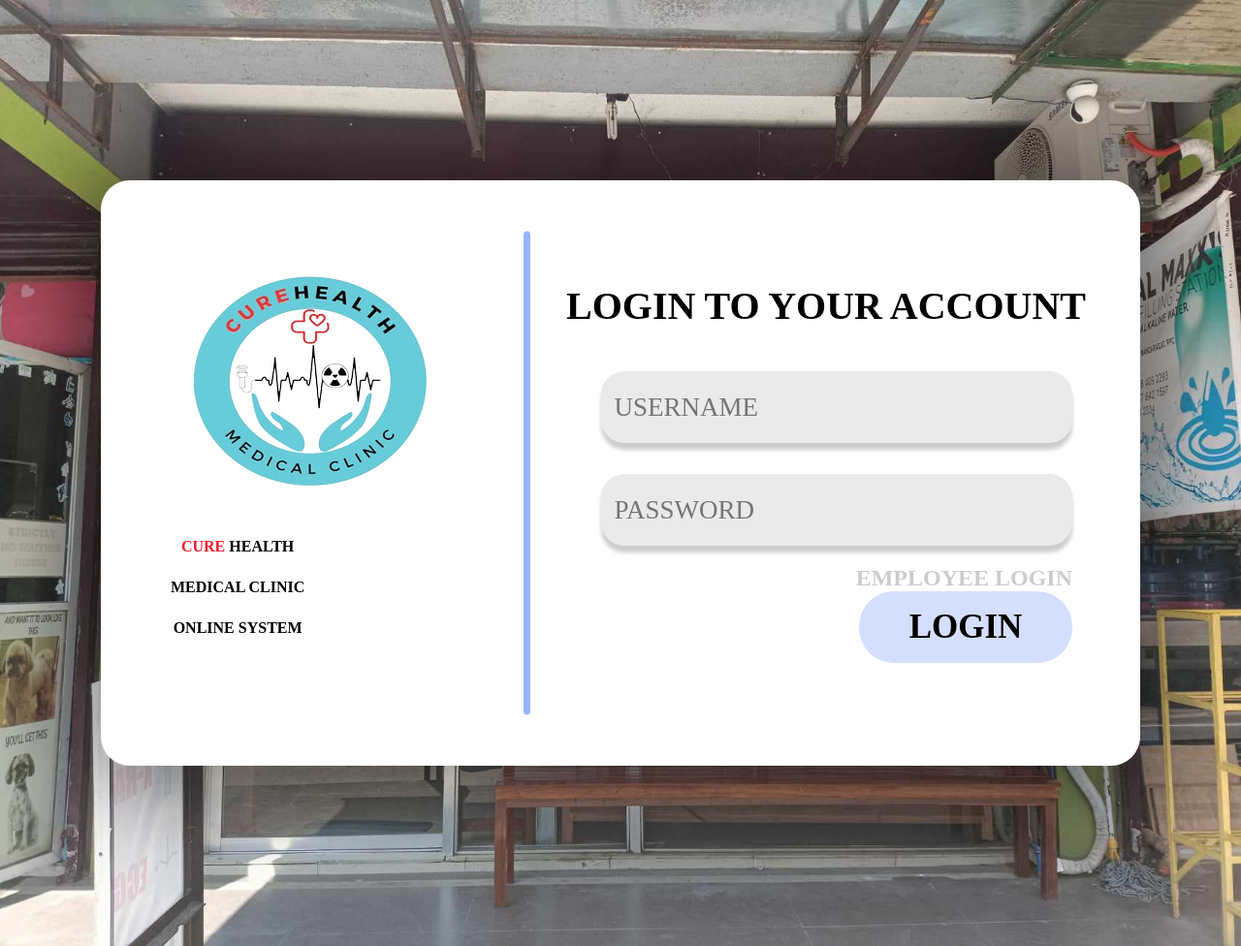
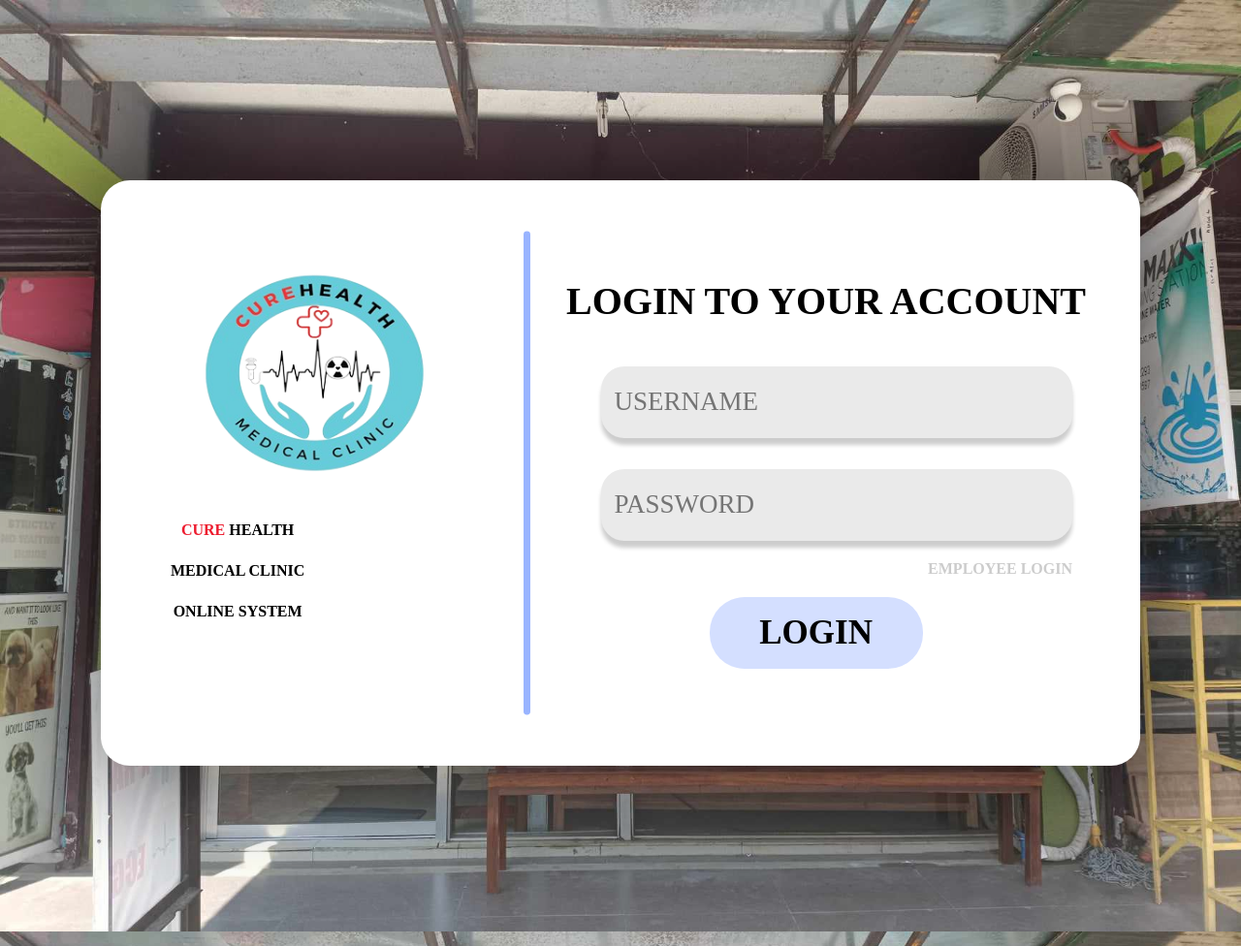
Before and after one commit to AdrianGabuco/capstone, a Django app: page /admin_login/ in a window 1280 px wide. Shown: the whole page at 97% size. Run offline with Django 5.2, Linux system fonts and the light colour scheme.

Commit message:
Fixing margin!

```diff
--- a/chmc_wbms/static/css/components.css
+++ b/chmc_wbms/static/css/components.css
@@ -34,6 +34,7 @@
 
 .ui.button.size-xs {
     height: 74px;
+    margin: auto;
     padding-left: 34px;
     padding-right: 34px;
     font-size: 35px;
@@ -88,6 +89,12 @@
     font-family: Raog;
 }
 
+.ui.heading.size-headingxs {
+    font-size: 16px;
+    font-weight: 600;
+    font-style: bold;
+}
+
 .ui.heading.size-headings {
     font-size: 40px;
     font-weight: 600;
--- a/chmc_wbms/static/css/login.css
+++ b/chmc_wbms/static/css/login.css
@@ -1,6 +1,6 @@
 .bg {
     height: 976px;
-    background-image: url(image/BG.jpg);
+    background: url(image/BG.jpg) 50% 0 no-repeat fixed;
     background-color: var(--white_a700);
     background-size: cover;
     background-repeat: no-repeat;
@@ -144,6 +144,7 @@
 
 .forgot-password-link {
     margin-top: 20px;
+    margin-bottom: 20px;
 }
 
 .section_form_buttton--login {
--- a/chmc_wbms/templates/admin/admin_login.html
+++ b/chmc_wbms/templates/admin/admin_login.html
@@ -19,7 +19,7 @@
                 <div class="section_content_image-column">
                     <div class="section_content_text-row">
                         <div class="section_content_text-column">
-                            <img src="{% static 'image/Icon.png' %}">
+                            <img src="{% static 'image/Icon.png' %}" alt="Secondary Logo" class="section_content_image" />
                             <p class="section_content_heading ui text size-textxs">
                                 <span class="section_content_heading-span"> CURE </span>
                                 <span class="section_content_heading-span-1">
```
